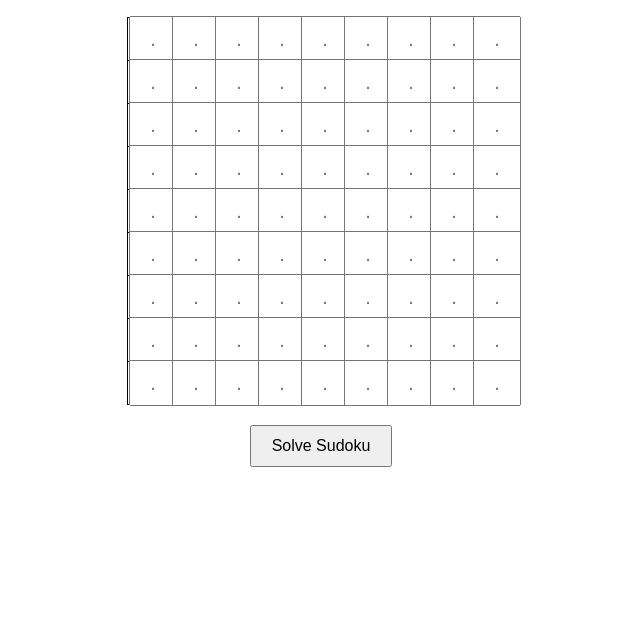
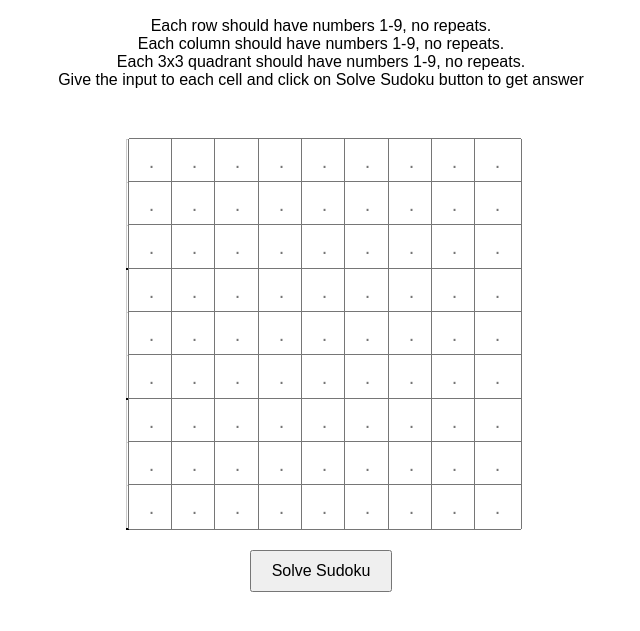
Before and after one commit to gauriyadav7370/Sudoku, a plain HTML site: page index.html in a window 1280 px wide. Shown: the part 81-712 px from the top of the page, without its empty margins (319-959 px from the left). Drawn offline with Linux system fonts and the light colour scheme.

Commit message:
Your descriptive commit message

```diff
--- a/index.html
+++ b/index.html
@@ -8,6 +8,11 @@
 </head>
 <body>
     <h1>Sudoku Solver By Gauri Yadav</h1>
+    <div>Each row should have numbers 1-9, no repeats.</div>
+    <div>Each column should have numbers 1-9, no repeats.</div>
+    <div>Each 3x3 quadrant should have numbers 1-9, no repeats.</div>
+    <div>Give the input to each cell and click on Solve Sudoku button to get answer</div>
+    <h6></h6>
     <div id="sudoku-container">
         <table id="sudoku-board">
             <!-- Sudoku grid will be generated here -->
--- a/styles.css
+++ b/styles.css
@@ -23,7 +23,7 @@ table {
 td {
     width: 40px;
     height: 40px;
-    border: 1px solid #000;
+    border: 1px solid #ccc; /* Light border for individual cells */
     text-align: center;
 }
 
@@ -39,3 +39,12 @@ button {
     padding: 10px 20px;
     font-size: 16px;
 }
+
+/* Styles for 3x3 quadrants */
+td:nth-child(3n) {
+    border-right: 2px solid #000; /* Darker border for right edge of each 3x3 */
+}
+
+tr:nth-child(3n) td {
+    border-bottom: 2px solid #000; /* Darker border for bottom edge of each 3x3 */
+}
```
